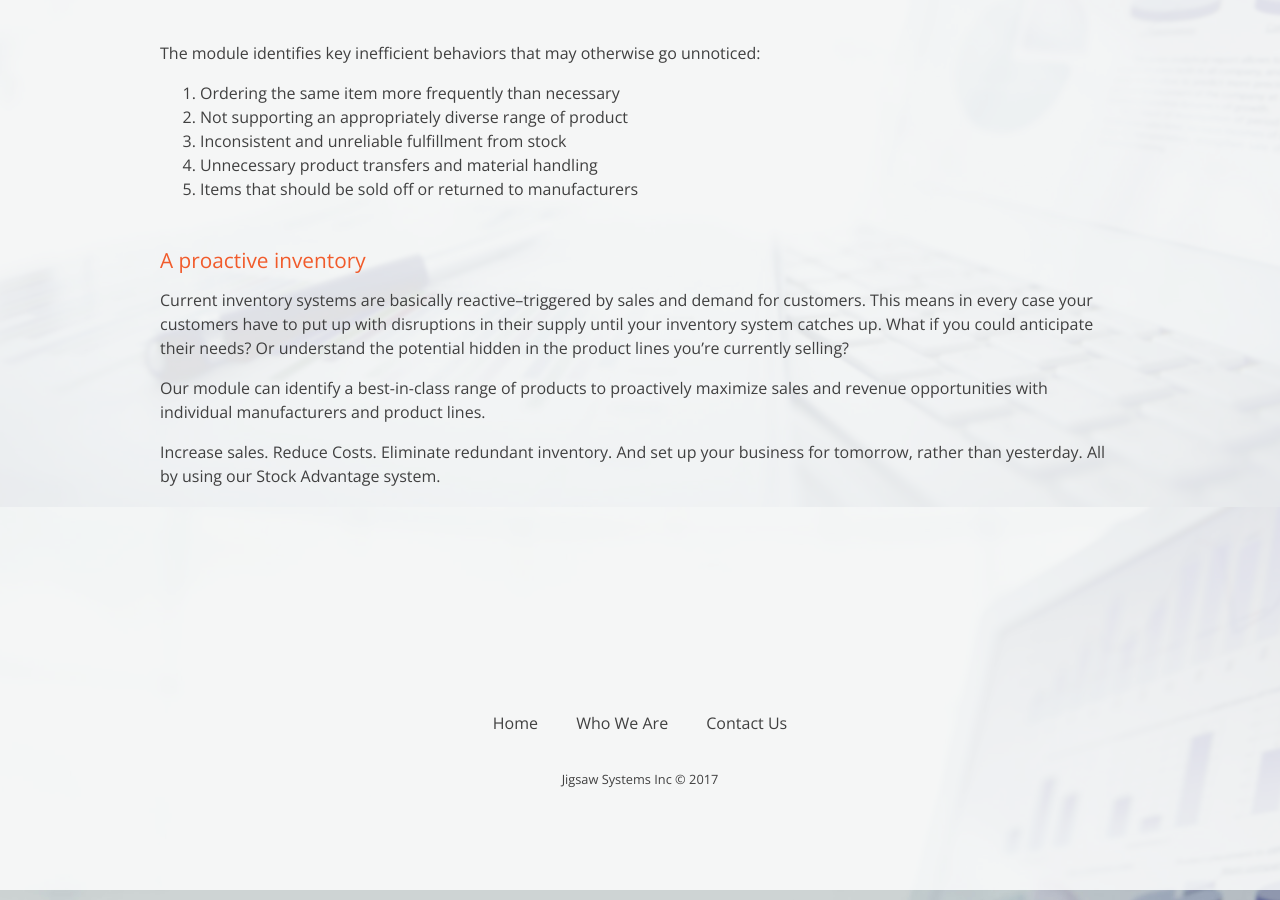
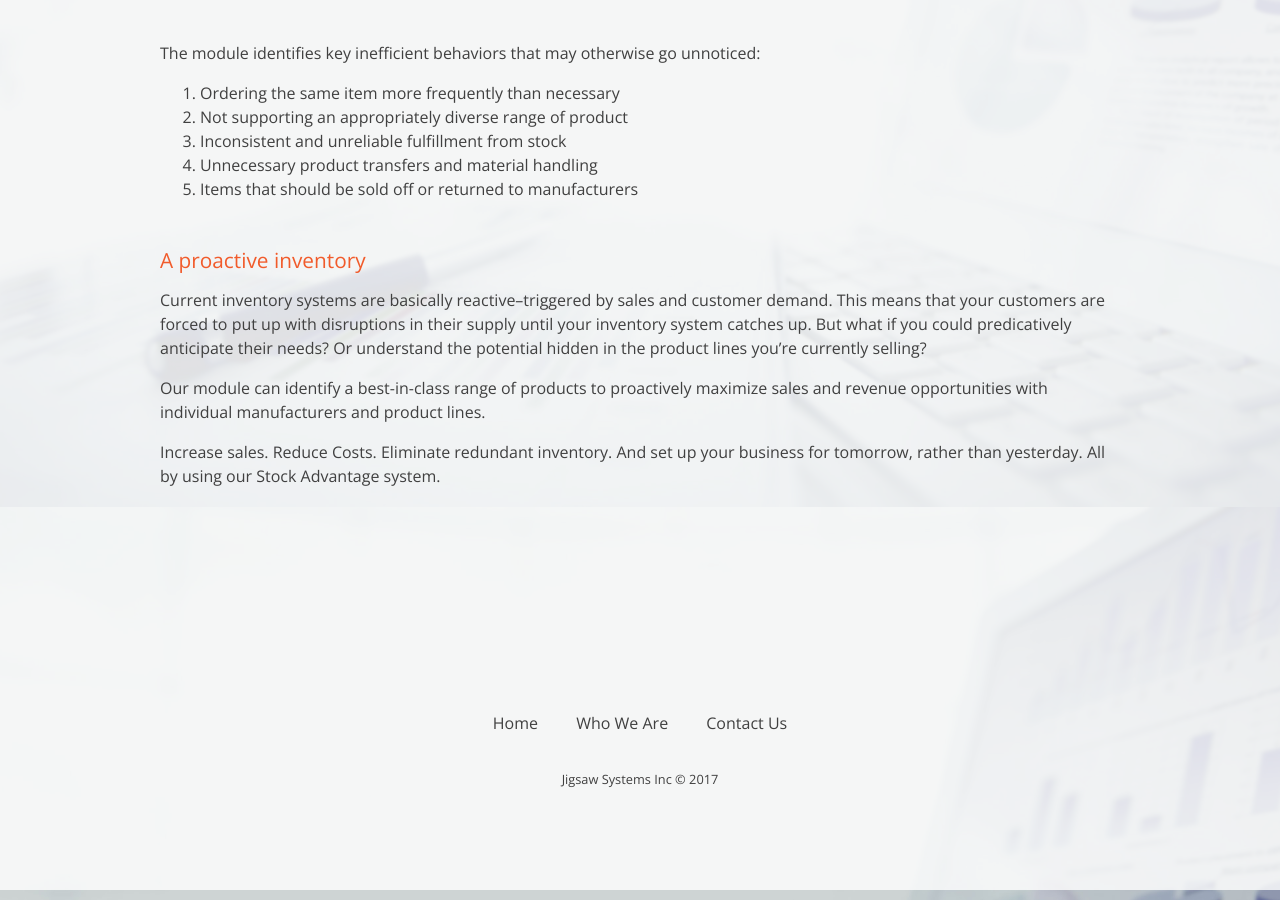
Before and after one commit to Codefully/jigsaw-redo, a Jekyll site: the page built from pages/distributors-inventory.md, in a window 1280 px wide and 900 px high, scrolled down 1293 px. Built offline with Jekyll 4.4.1, drawn with Linux system fonts in a browser that asks for light colours; nearby versions of some CDN libraries; some web fonts are replaced; some of the changed text lies outside the part shown.

Commit message:
Updated Distributors Inventory

```diff
--- a/pages/distributors-inventory.md
+++ b/pages/distributors-inventory.md
@@ -22,7 +22,7 @@ The module identifies key inefficient behaviors that may otherwise go unnoticed:
 
 <h2 class="color-orange mt-5 mb-3">A proactive inventory</h2>
 
-Current inventory systems are basically reactive--triggered by sales and demand for customers. This means in every case your customers have to put up with disruptions in their supply until your inventory system catches up. What if you could anticipate their needs? Or understand the potential hidden in the product lines you're currently selling?
+Current inventory systems are basically reactive--triggered by sales and customer demand. This means that your customers are forced to put up with disruptions in their supply until your inventory system catches up. But what if you could predicatively anticipate their needs? Or understand the potential hidden in the product lines you're currently selling?
 
 Our module can identify a best-in-class range of products to proactively maximize sales and revenue opportunities with individual manufacturers and product lines.
 
```
Also changed, not shown: other parts of pages/distributors-inventory.md (+1 -1 lines).
